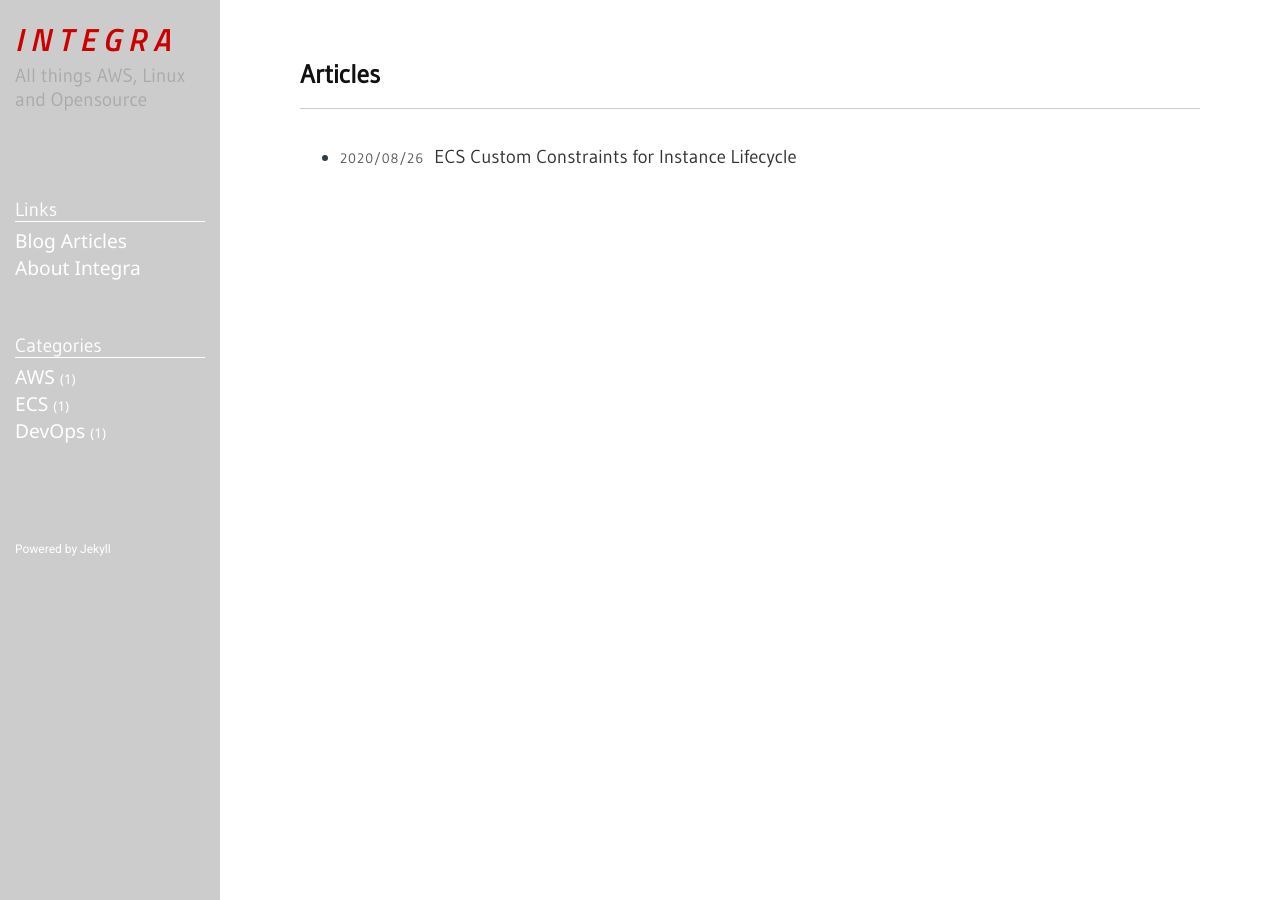
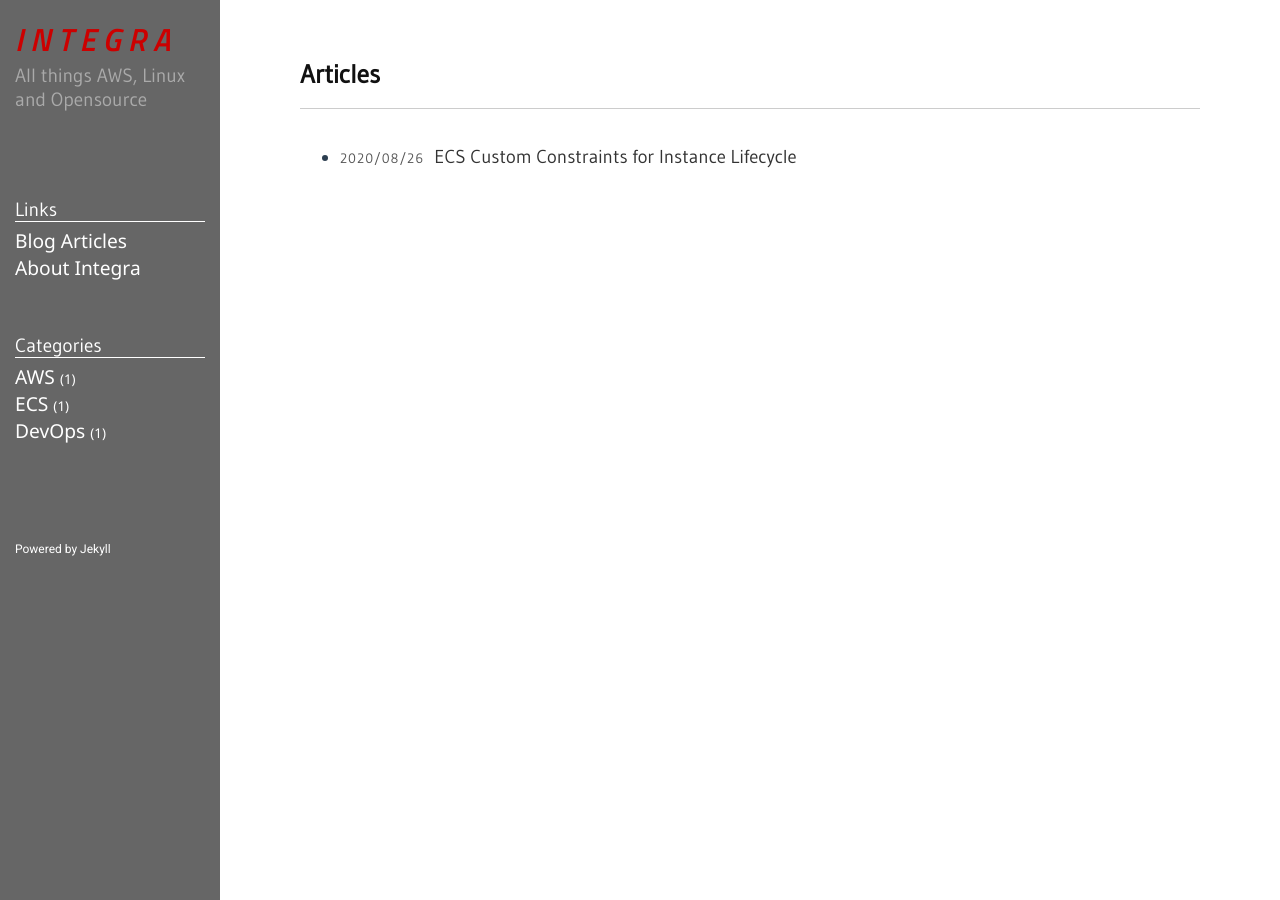
Before and after one commit to integratechfze/integratechfze.github.io, a Jekyll site: the page built from index.md, in a window 1280 px wide. Built offline with Jekyll 4.4.1, drawn with Linux system fonts in a browser that asks for light colours.

Commit message:
rajesh modified hazaqs blog post

```diff
--- a/public/css/style.css
+++ b/public/css/style.css
@@ -101,7 +101,7 @@ code {
 	flex: 0 0 220px;
 	padding: 15px;
 	z-index: 1;
-	background-color: #CCCCCC;
+	background-color: #666666;
 	color: #fff;
 }
 
```
